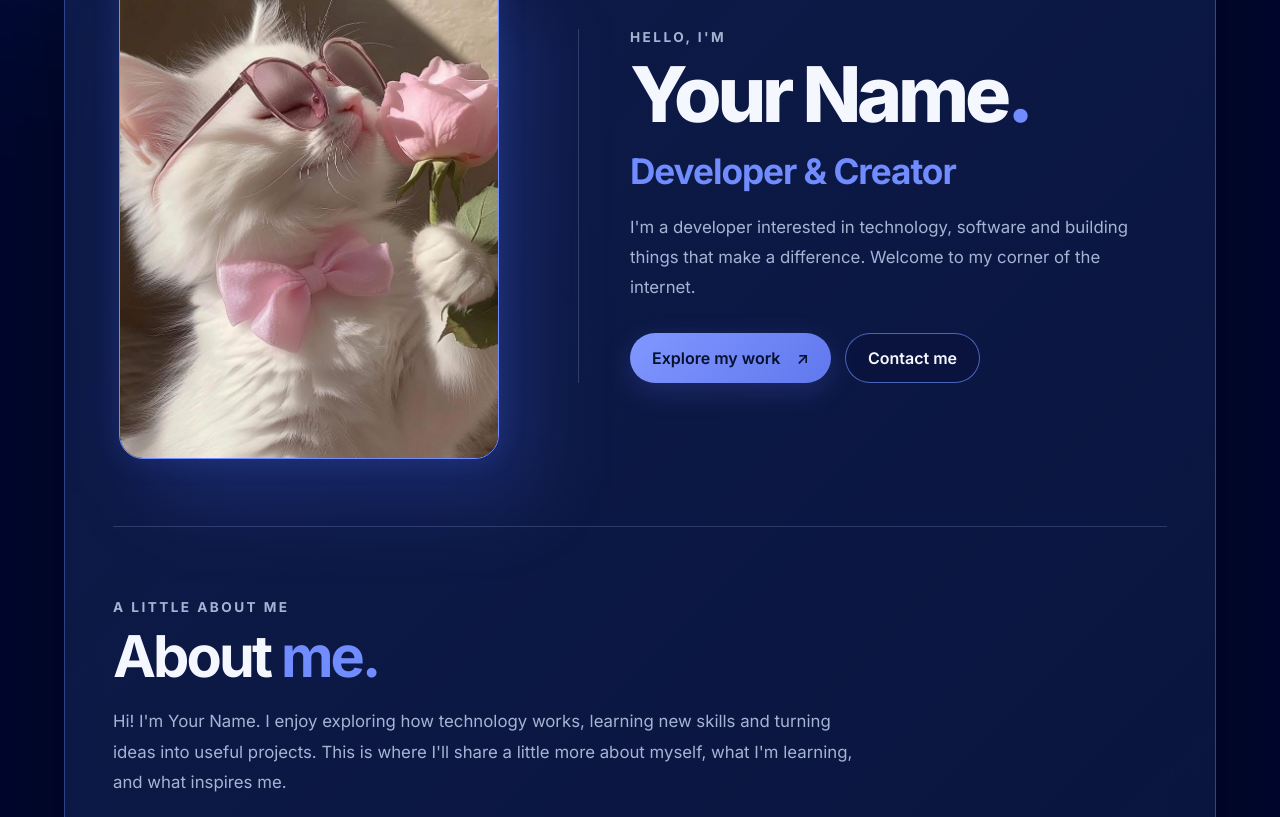
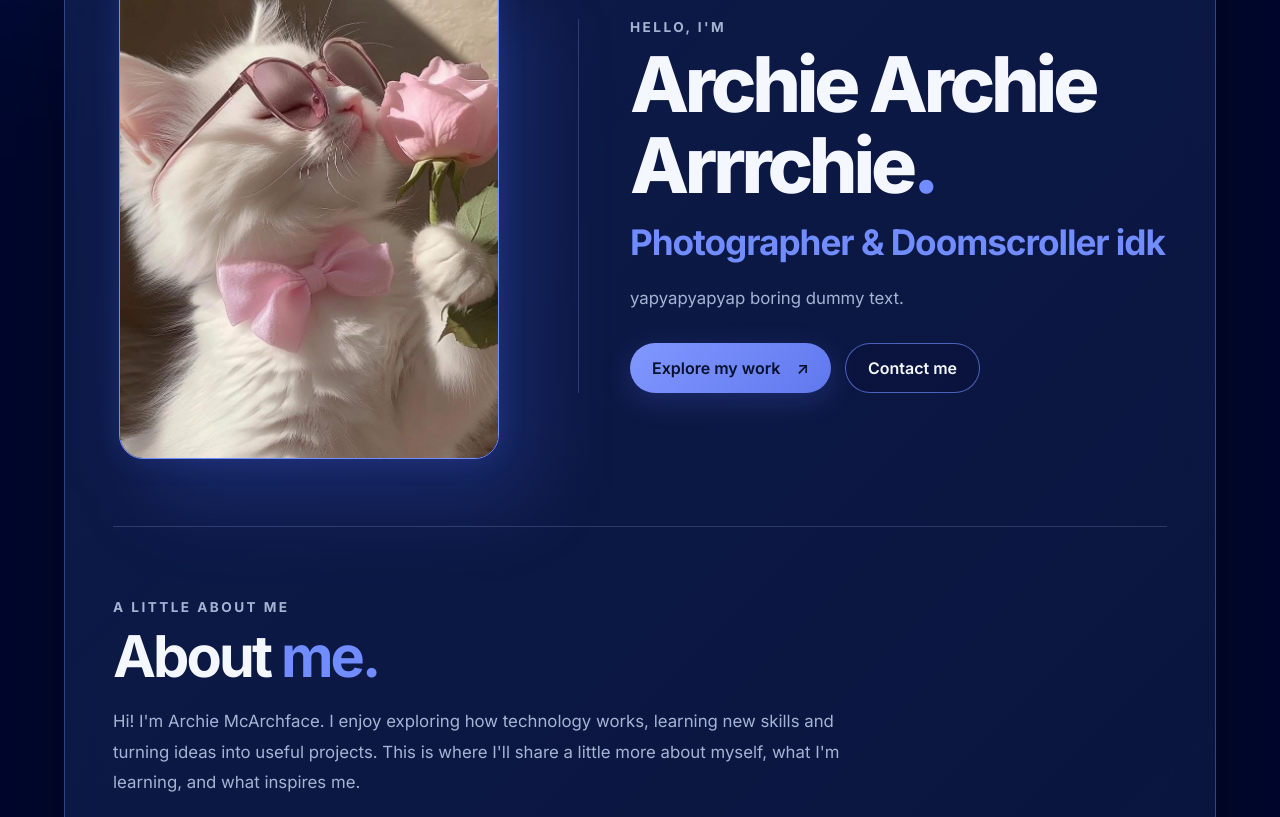
Before and after one commit to Archie-84698/Loeeza-Hani-Film-Portfolio, a plain HTML site: page index.html in a window 1280 px wide. Shown: the part 263-1080 px from the top of the page. Drawn offline with Linux system fonts and the light colour scheme.

Commit message:
Update index.html

```diff
--- a/index.html
+++ b/index.html
@@ -4,7 +4,7 @@
   <meta charset="UTF-8" />
   <meta name="viewport" content="width=device-width, initial-scale=1.0" />
   <meta name="theme-color" content="#00072D" />
-  <title>Your Name | Portfolio</title>
+  <title>Louisa's Lens | Portfolio</title>
   <link rel="stylesheet" href="style.css" />
 </head>
 <body>
@@ -28,12 +28,12 @@
         </div>
         <div class="hero-content">
           <p class="eyebrow">HELLO, I'M</p>
-          <h1>Your Name<span>.</span></h1>
-          <h2>Developer &amp; Creator</h2>
-          <p class="intro">I'm a developer interested in technology, software and building things that make a difference. Welcome to my corner of the internet.</p>
+          <h1>Archie Archie Arrrchie<span>.</span></h1>
+          <h2>Photographer &amp; Doomscroller idk</h2>
+          <p class="intro">yapyapyapyap boring dummy text.</p>
           <div class="actions">
             <a class="button primary" href="#projects">Explore my work <span aria-hidden="true">↗</span></a>
-            <a class="button secondary" href="mailto:hello@example.com">Contact me</a>
+            <a class="button secondary" href="mailto:archie@archie.com">Contact me</a>
           </div>
         </div>
       </section>
@@ -42,7 +42,7 @@
       <section class="content-section page-section" id="about">
         <p class="eyebrow">A LITTLE ABOUT ME</p>
         <h2 class="section-title">About <span>me.</span></h2>
-        <p class="section-copy">Hi! I'm Your Name. I enjoy exploring how technology works, learning new skills and turning ideas into useful projects. This is where I'll share a little more about myself, what I'm learning, and what inspires me.</p>
+        <p class="section-copy">Hi! I'm Archie McArchface. I enjoy exploring how technology works, learning new skills and turning ideas into useful projects. This is where I'll share a little more about myself, what I'm learning, and what inspires me.</p>
         <div class="info-grid">
           <article class="info-card"><span class="card-symbol">⌘</span><h3>What I do</h3><p>Building, experimenting and creating with code and technology.</p></article>
           <article class="info-card"><span class="card-symbol">↗</span><h3>What I enjoy</h3><p>Learning, solving problems and exploring ideas that challenge me.</p></article>
@@ -62,7 +62,7 @@
         </div>
       </section>
 
-      <footer class="footer"><span>© <span id="year"></span> · Your Name</span><span>Built with curiosity.</span></footer>
+      <footer class="footer"><span>© <span id="year"></span> · Archie</span><span>Built with plagirism.</span></footer>
     </section>
     <div class="ambient ambient-one" aria-hidden="true"></div>
     <div class="ambient ambient-two" aria-hidden="true"></div>
```
